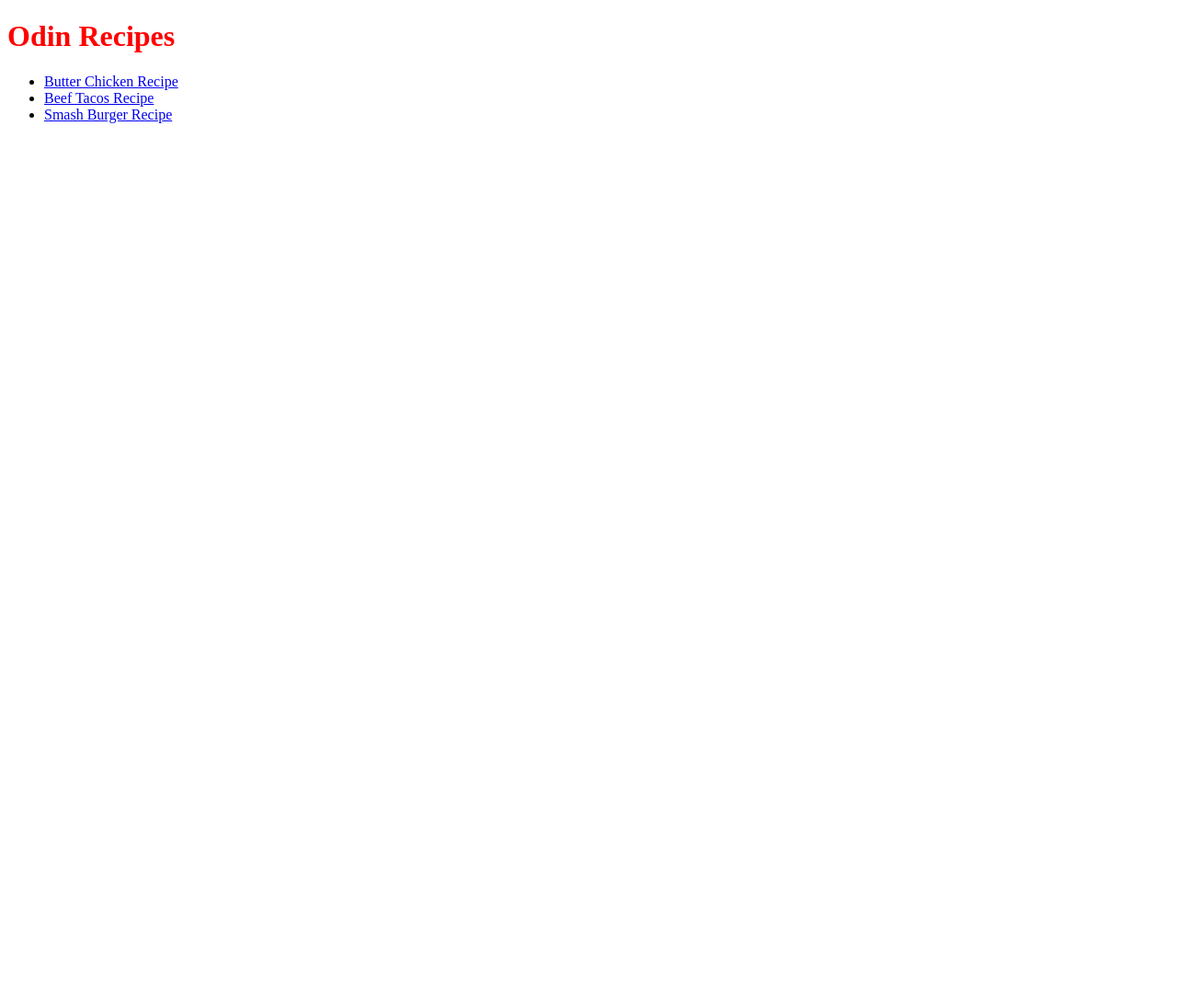
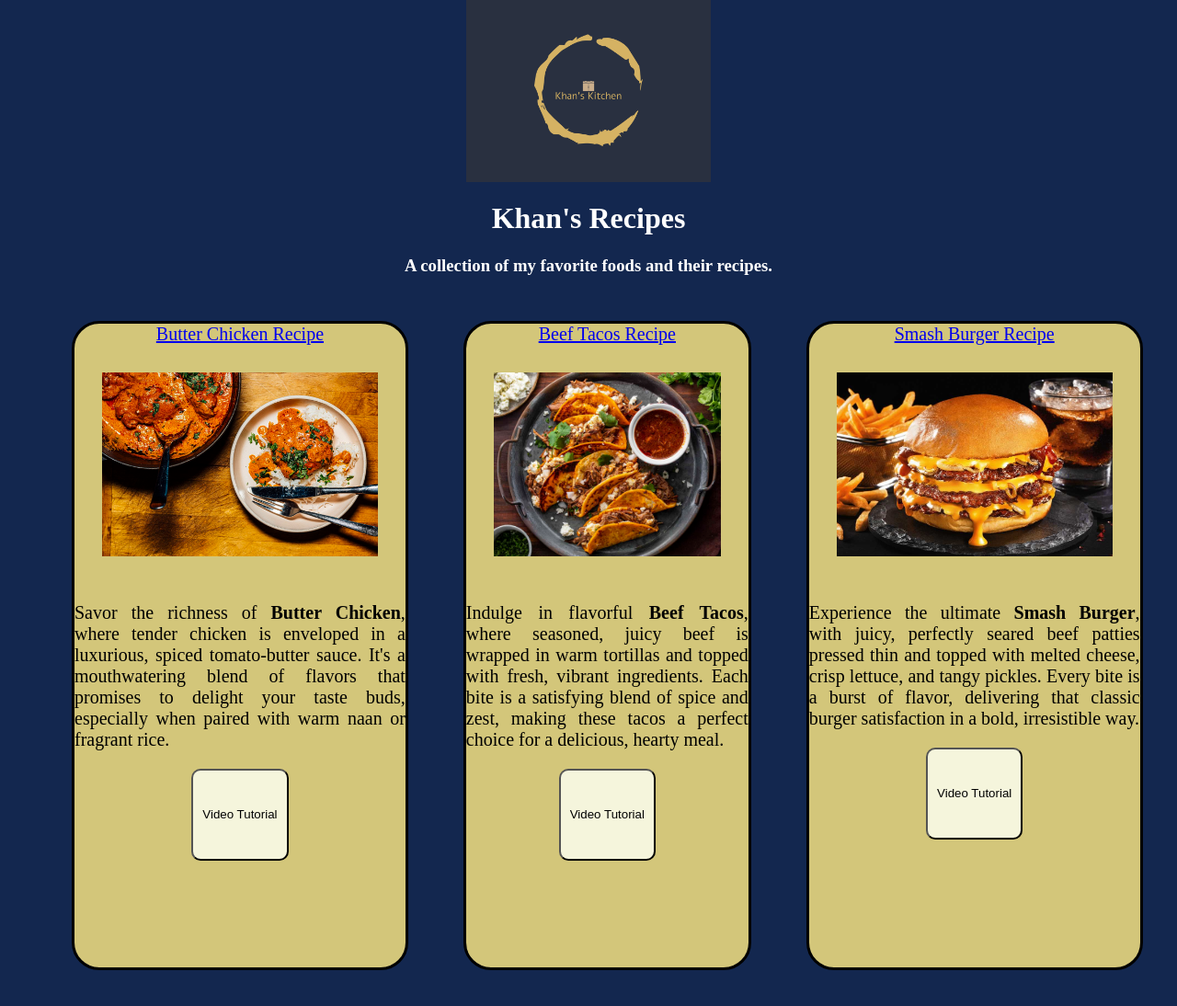
Before and after one commit to Maaz-R-Khan/odin-recipes, a plain HTML site: page index.html in a window 1280 px wide. Shown: the whole page at 92% size. Before the commit the page ends 800 px from the top, so only its background shows below. Drawn offline with Linux system fonts and the light colour scheme.

Commit message:
updated home page

```diff
--- a/index.html
+++ b/index.html
@@ -3,17 +3,42 @@
 <head>
     <meta charset="UTF-8">
     <meta name="viewport" content="width=device-width, initial-scale=1.0">
-    <title>Recipes</title>
+    <title>Khan's Recipes</title>
     <link rel="stylesheet" href="style.css">
+    <link rel="icon" type="image/x-icon" href="recipes/images/khans-kitchen-high-resolution-logo.png">
+
 </head>
 <body>
-    <h1>Odin Recipes</h1>
-    <ul>
-        <li>  <a href="recipes/butterchicken.html">Butter Chicken Recipe</a> </li>
-        <li>  <a href="recipes/beeftacos.html">Beef Tacos Recipe</a> </li>
-        <li> <a href="recipes/smashburgers.html">Smash Burger Recipe</a> </li>
+    <img id="logo" src="recipes/images/khans-kitchen-high-resolution-logo.png" alt="Khan's Kitchen Logo">
+    <h1>Khan's Recipes</h1>
+    <h3>A collection of my favorite foods and their recipes.</h3>
+    <div>
+    <ul class="recipe-list">
+        <li>
+            <a href="recipes/butterchicken.html">Butter Chicken Recipe</a>
+            <img class="img-container" src="recipes/images/butterchicken.jpg" alt="butter chicken image">
+            <p style="text-align:justify">Savor the richness of <strong>Butter Chicken</strong>, where tender chicken is enveloped in a luxurious, spiced tomato-butter sauce. It's a mouthwatering blend of flavors that promises to delight your taste buds, especially when paired with warm naan or fragrant rice.</p>
+           <a href="https://www.youtube.com/watch?v=a03U45jFxOI"> <button class="recipe-button">Video Tutorial</button> </a>
+        </li>
+        <li>
+            <a href="recipes/beeftacos.html">Beef Tacos Recipe</a>
+            <img class="img-container" src="recipes/images/beeftacos.jpg" alt="butter chicken image" width="200px">
+            <p style="text-align:justify">Indulge in flavorful <strong> Beef Tacos</strong>, where seasoned, juicy beef is wrapped in warm tortillas and topped with fresh, vibrant ingredients. Each bite is a satisfying blend of spice and zest, making these tacos a perfect choice for a delicious, hearty meal.</p>
+            <a href="https://www.youtube.com/watch?v=qL6ml7x56p4">
+            <button class="recipe-button">Video Tutorial</button> </a>
+        </li>
+        <li>
+            <a href="recipes/smashburgers.html">Smash Burger Recipe</a>
+            <img class="img-container" src="recipes/images/smashburger.jpg" alt="butter chicken image" width="200px">
+            <p style="text-align:justify">Experience the ultimate <strong>Smash Burger</strong>, with juicy, perfectly seared beef patties pressed thin and topped with melted cheese, crisp lettuce, and tangy pickles. Every bite is a burst of flavor, delivering that classic burger satisfaction in a bold, irresistible way.</p>
+            <a href="https://www.youtube.com/watch?v=foD42-73wdI">
+            <button class="recipe-button">Video Tutorial</button> </a>
+        </li>
     </ul>
 
+    </div>
 
 </body>
+
+
 </html>
--- a/style.css
+++ b/style.css
@@ -1,6 +1,14 @@
-h1 {
-    color: red;
+body {
+    background-color: #13274F;
+
 }
+
+
+h1, h3{
+    color: white;
+    text-align: center;
+}
+
 
 .description {
     background-color: rgb(38, 33, 33);
@@ -16,6 +24,11 @@ h1 {
 
 img {
 height: 200px;
+width: auto;
+display: block;
+margin-left: auto;
+margin-right: auto;
+
 }
 
 .steps {
@@ -23,3 +36,45 @@ height: 200px;
     font-family: Georgia, 'Times New Roman', Times, serif;
     font-weight: bold;
 }
+
+
+
+.recipe-list {
+    display: flex;
+    flex-direction: row;
+    list-style-type: none;
+}
+
+.recipe-list li {
+    border: solid;
+    margin: 30px;
+    height: 700px;
+    width: 400px;
+    text-align: center;
+    border-radius: 30px;
+    background-color: rgb(211, 198, 122);;
+    font-size: 20px;
+
+}
+
+#logo {
+    display: block;
+    margin-left: auto;
+    margin-right: auto;
+    margin-top: -10px;
+}
+
+.img-container {
+    padding: 30px;
+}
+
+.recipe-button {
+    padding:10px;
+    height: 100px;
+    background-color: beige;
+    border-radius: 10px;
+}
+
+.recipe-button:hover {
+    background-color: gray;
+}
```
Also changed, not shown: recipes/images/beeftacos.jpg (added), recipes/images/butterchicken.jpg (added), recipes/images/khans-kitchen-high-resolution-logo.png (added), recipes/images/smashburger.jpg (added).
